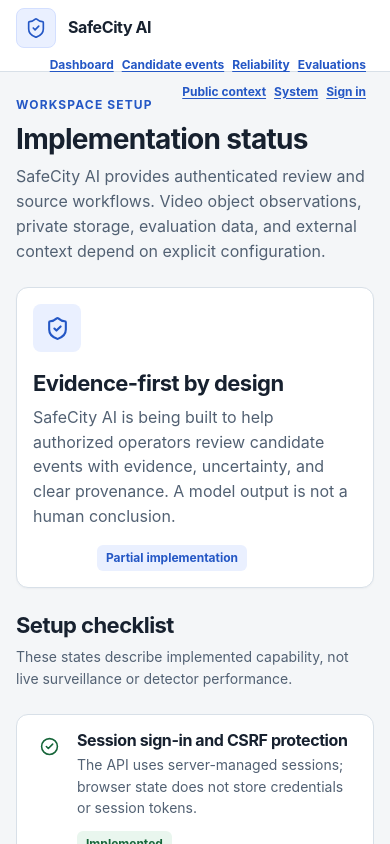
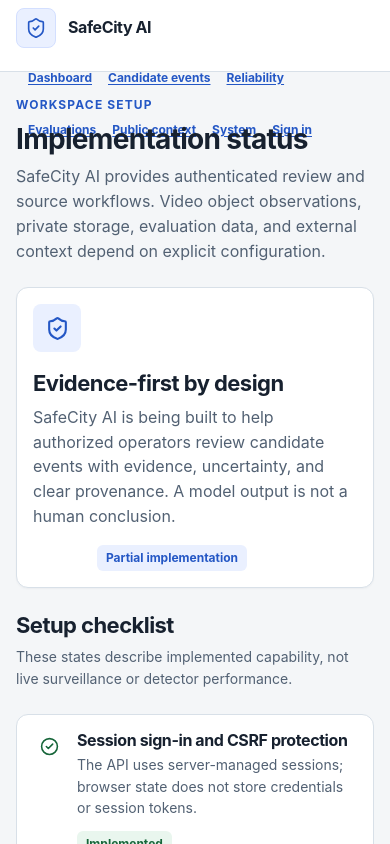
Before and after one commit to utkrishtchopra2008-cpu/safecity, a React (Vite) app in the folder frontend/: page / in a window 390 px wide. Shown: the top 844 px of the page. Built offline with nearby package versions, Linux system fonts and the light colour scheme; no server answers.

Commit message:
Improve responsive SafeCity navigation

```diff
--- a/frontend/src/styles/global.css
+++ b/frontend/src/styles/global.css
@@ -749,6 +749,25 @@ th {
   background: var(--color-surface);
 }
 
+@media (max-width: 1100px) {
+  .topbar {
+    height: auto;
+    min-height: var(--topbar-height);
+    flex-wrap: wrap;
+    gap: var(--space-2);
+    padding-block: var(--space-2);
+  }
+
+  .primary-nav {
+    flex-basis: 100%;
+    flex-wrap: wrap;
+    justify-content: flex-start;
+    gap: var(--space-3);
+    margin-left: 0;
+    padding: 0;
+  }
+}
+
 @media (max-width: 640px) {
   .two-column-grid {
     grid-template-columns: minmax(0, 1fr);
@@ -769,10 +788,17 @@ th {
 
   .primary-nav {
     flex-wrap: wrap;
-    justify-content: flex-end;
+    justify-content: flex-start;
     gap: var(--space-2);
     padding: 0;
     font-size: var(--font-size-xs);
+  }
+
+  .primary-nav a {
+    display: inline-flex;
+    min-height: 44px;
+    align-items: center;
+    padding-inline: var(--space-1);
   }
 
   .page-header,
```
Also changed, not shown: 2 other files (tests, documents, lock files or other folders).
